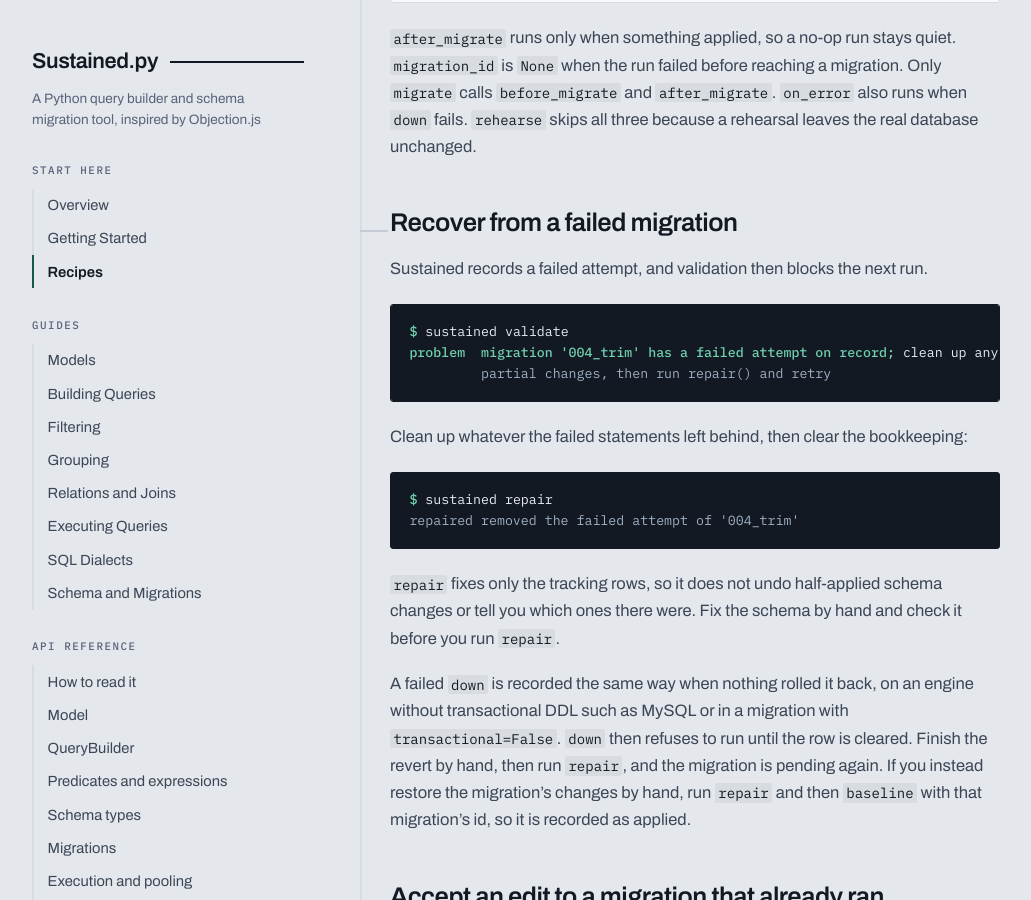
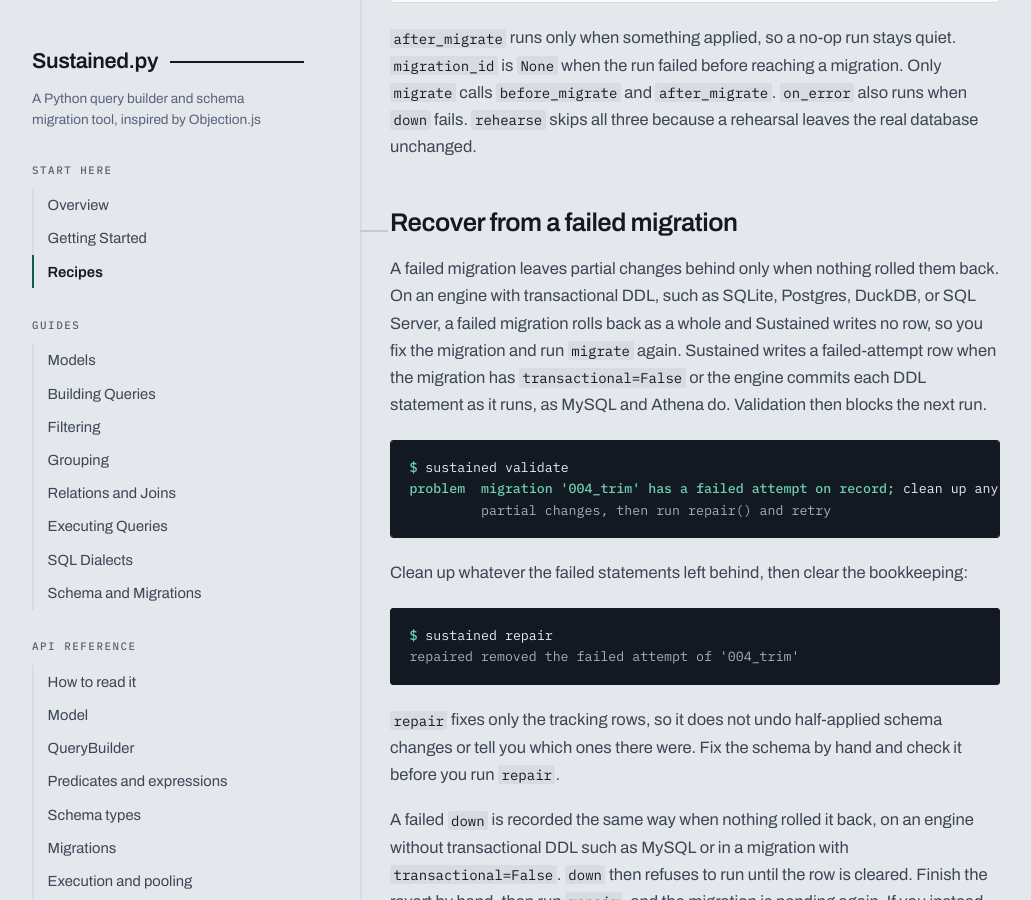
Before and after one commit to wetherc/sustained, a Jekyll site: the page built from docs/recipes.md, in a window 1280 px wide and 900 px high, scrolled down 16651 px. Shown: the whole window, without its empty margins (0-1031 px from the left). Built offline with Jekyll 4.4.1, drawn with Linux system fonts in a browser that asks for light colours; some web fonts are replaced.

Commit message:
State when a failed migration writes a tracking row
The recipes page said Sustained records every failed attempt, and the schema page said a failed up writes that row. _record_failure() writes the row only when the migration has transactional=False or the engine has no transactional DDL. On SQLite, Postgres, DuckDB, and SQL Server a failed transactional migration rolls back with its tracking changes, so no row exists, validation does not block, and repair has nothing to remove.

The recipe now names both cases. On an engine with transactional DDL, you fix the migration and run migrate again. The row, and the validate and repair steps after it, apply to transactional=False migrations and to engines that commit each DDL statement, such as MySQL and Athena. The schema page states the same condition for up and down.

````diff
--- a/docs/recipes.md
+++ b/docs/recipes.md
@@ -617,7 +617,7 @@
 
 ## Recover from a failed migration
 
-Sustained records a failed attempt, and validation then blocks the next run.
+A failed migration leaves partial changes behind only when nothing rolled them back. On an engine with transactional DDL, such as SQLite, Postgres, DuckDB, or SQL Server, a failed migration rolls back as a whole and Sustained writes no row, so you fix the migration and run `migrate` again. Sustained writes a failed-attempt row when the migration has `transactional=False` or the engine commits each DDL statement as it runs, as MySQL and Athena do. Validation then blocks the next run.
 
 ```console
 $ sustained validate
````
Also changed, not shown: docs/schema.md (+1 -1 lines).
